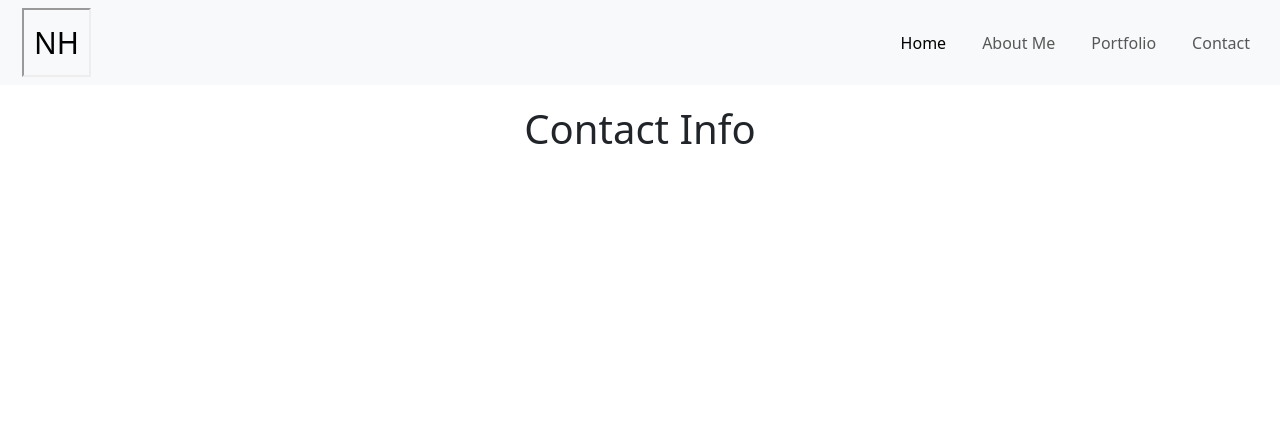
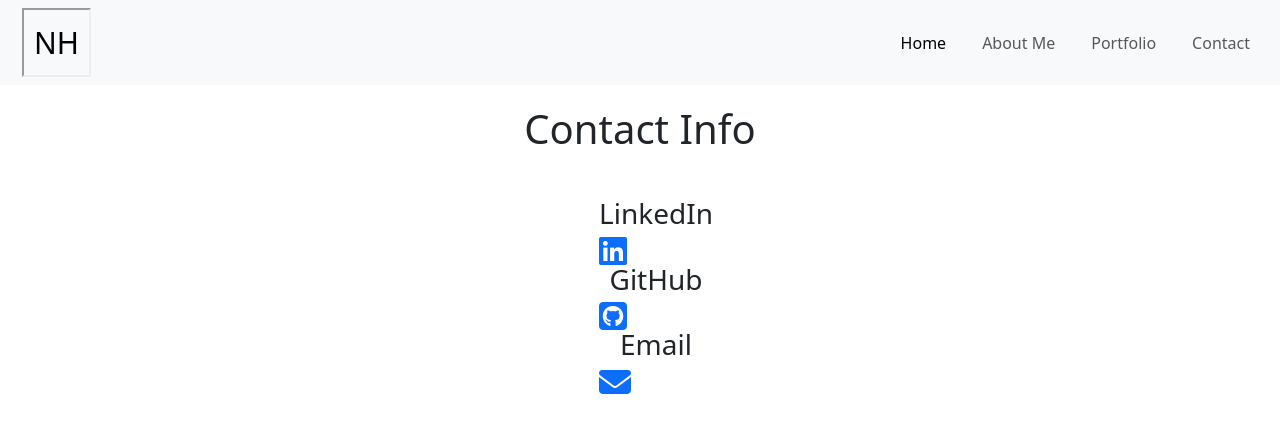
Before and after one commit to Astar05/csb-2dg47j, a plain HTML site: page contact.html in a window 1280 px wide. Drawn offline with nearby package versions, Linux system fonts and the light colour scheme.

Commit message:
rough contact.html setup

```diff
--- a/contact.html
+++ b/contact.html
@@ -59,6 +59,25 @@
         </div>
       </div>
     </nav>
-    <h1>Contact Info</h1>
+    <div class="container">
+      <h1>Contact Info</h1>
+      <div class="d-flex justify-content-center">
+        <ul>
+          <li>
+            <h3>LinkedIn</h3>
+            <a href="#"><i class="fa-brands fa-linkedin fa-2xl"></i></a>
+          </li>
+          <li>
+            <h3>GitHub</h3>
+            <a href="#"><i class="fa-brands fa-square-github fa-2xl"></i></a>
+          </li>
+
+          <li>
+            <h3>Email</h3>
+            <a href="#"><i class="fa-solid fa-envelope fa-2xl"></i></a>
+          </li>
+        </ul>
+      </div>
+    </div>
   </body>
 </html>
--- a/styles.css
+++ b/styles.css
@@ -1,3 +1,7 @@
+.container {
+  display: block;
+}
+
 a {
   text-decoration: none;
 }
@@ -36,6 +40,7 @@ h3 {
 
 ul {
   list-style-type: none;
+  display: block;
 }
 
 li {
```
Also changed, not shown: index.html (+2 -2 lines), portfolio.html (+20 -14 lines).
